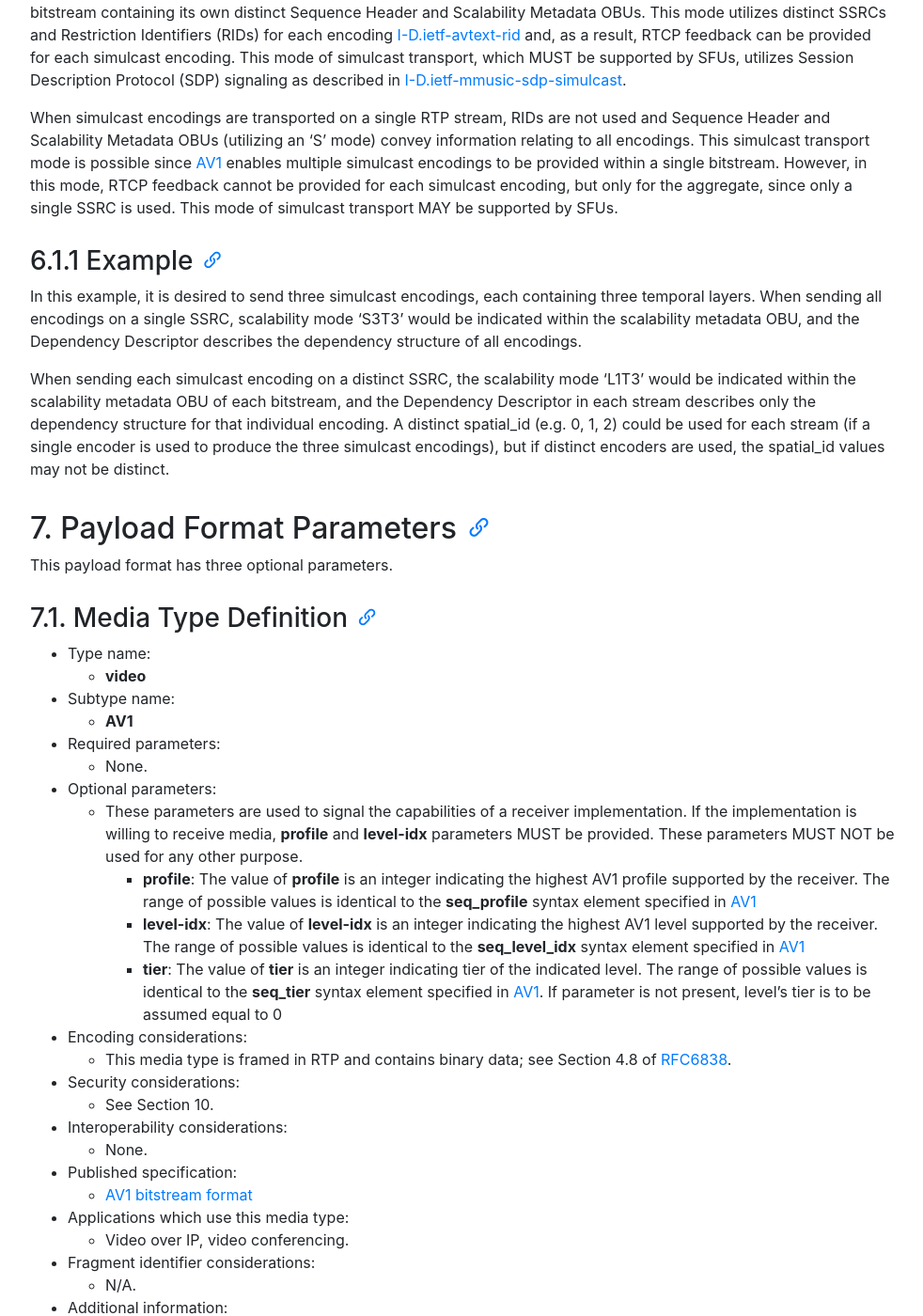
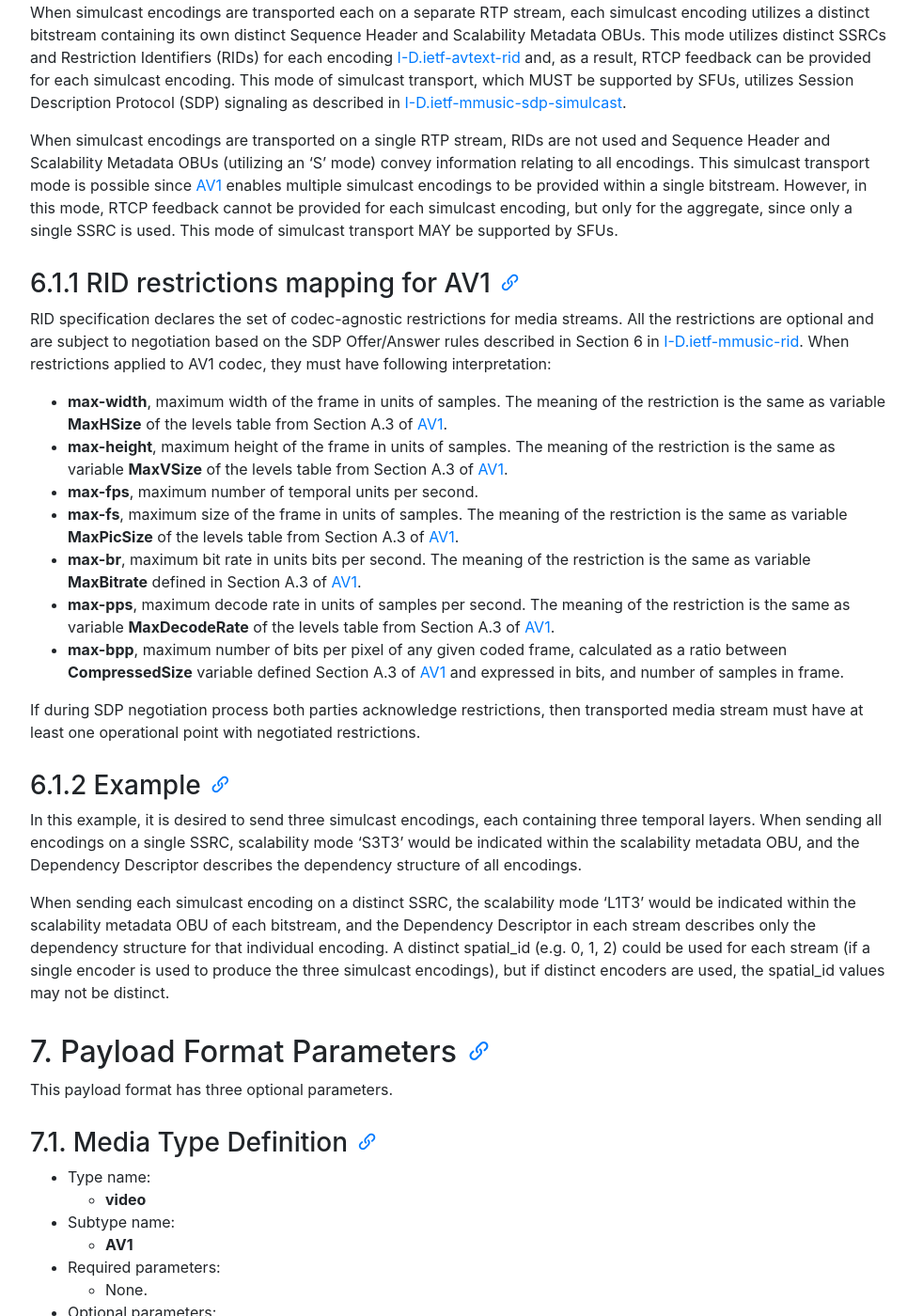
Before and after one commit to AOMediaCodec/av1-rtp-spec, a Jekyll site: the page built from index.md, in a window 1280 px wide and 1400 px high, scrolled down 9081 px. Shown: the whole window at 94% size, without its empty margins (53-1035 px from the left). Built offline with Jekyll 4.4.1, drawn with Linux system fonts in a browser that asks for light colours; nearby versions of some CDN libraries; some of the changed text lies outside the part shown.

Commit message:
RID restrictions
This is a rebasing of PR https://github.com/AOMediaCodec/av1-rtp-spec/pull/116

```diff
--- a/av1-rtp-spec.md
+++ b/av1-rtp-spec.md
@@ -307,8 +307,21 @@ When simulcast encodings are transported each on a separate RTP stream, each sim
 
 When simulcast encodings are transported on a single RTP stream, RIDs are not used and Sequence Header and Scalability Metadata OBUs (utilizing an 'S' mode) convey information relating to all encodings. This simulcast transport mode is possible since [AV1] enables multiple simulcast encodings to be provided within a single bitstream. However, in this mode, RTCP feedback cannot be provided for each simulcast encoding, but only for the aggregate, since only a single SSRC is used. This mode of simulcast transport MAY be supported by SFUs.
 
+### 6.1.1 RID restrictions mapping for AV1
 
-### 6.1.1 Example
+RID specification declares the set of codec-agnostic restrictions for media streams. All the restrictions are optional and are subject to negotiation based on the SDP Offer/Answer rules described in Section 6 in [I-D.ietf-mmusic-rid]. When restrictions applied to AV1 codec, they must have following interpretation:
+* **max-width**, maximum width of the frame in units of samples. The meaning of the restriction is the same as variable **MaxHSize** of the levels table from Section A.3 of [AV1].
+* **max-height**, maximum height of the frame in units of samples. The meaning of the restriction is the same as variable **MaxVSize** of the levels table from Section A.3 of [AV1].
+* **max-fps**, maximum number of temporal units per second.
+* **max-fs**, maximum size of the frame in units of samples. The meaning of the restriction is the same as variable **MaxPicSize** of the levels table from Section A.3 of [AV1].
+* **max-br**, maximum bit rate in units bits per second. The meaning of the restriction is the same as variable **MaxBitrate** defined in Section A.3 of [AV1].
+* **max-pps**, maximum decode rate in units of samples per second. The meaning of the restriction is the same as variable **MaxDecodeRate** of the levels table from Section A.3 of [AV1].
+* **max-bpp**, maximum number of bits per pixel of any given coded frame, calculated as a ratio between **CompressedSize** variable defined Section A.3 of [AV1] and expressed in bits, and number of samples in frame.
+
+If during SDP negotiation process both parties acknowledge restrictions, then transported media stream must have at least one operational point with negotiated restrictions.
+
+
+### 6.1.2 Example
 
 In this example, it is desired to send three simulcast encodings, each containing three temporal layers. When sending all encodings on a single SSRC, scalability mode 'S3T3' would be indicated within the scalability metadata OBU, and the Dependency Descriptor describes the dependency structure of all encodings.
 
```
